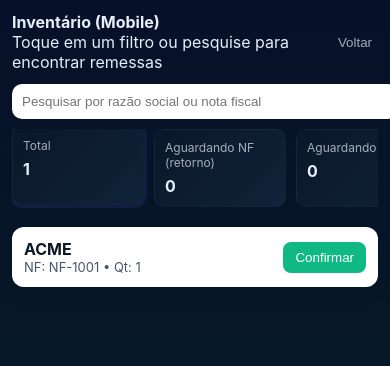
After one commit to VitorOlegario-git/VISTA, a PHP site: page /KPI_2.0/FrontEnd/html/inventario_mobile.php in a window 390 px wide. The commit adds this page. Shown: the top 366 px of the page. Run offline with PHP 8.4, Linux system fonts and the light colour scheme; the visitor is signed in with stand-in values (Sample User, id 1).

Commit message:
feat(inventario): add mobile view and route

```diff
--- /dev/null
+++ b/KPI_2.0/FrontEnd/html/inventario_mobile.php
@@ -0,0 +1,118 @@
+<?php
+require_once __DIR__ . '/../../BackEnd/helpers.php';
+
+// sessão e headers de segurança
+verificarSessao();
+definirHeadersSeguranca();
+
+?>
+<!doctype html>
+<html lang="pt-BR">
+<head>
+<meta charset="utf-8">
+<meta name="viewport" content="width=device-width,initial-scale=1">
+<title>Inventário (Mobile) - VISTA</title>
+<link rel="icon" href="<?php echo asset('FrontEnd/CSS/imagens/VISTA.png'); ?>">
+<link rel="stylesheet" href="https://cdnjs.cloudflare.com/ajax/libs/font-awesome/6.5.0/css/all.min.css">
+<style>
+    :root{--accent:#6366f1;--bg:#071029;--card:#0f172a;--text:#e6eef8;--muted:rgba(230,238,248,0.7);--success:#10b981}
+    body{margin:0;font-family:Inter,Segoe UI,Arial,sans-serif;background:linear-gradient(180deg,var(--bg),#071827);color:var(--text);-webkit-font-smoothing:antialiased}
+    .wrap{padding:12px 12px 80px}
+    .header{display:flex;align-items:center;justify-content:space-between;gap:8px;margin-bottom:12px}
+    .title{display:flex;flex-direction:column}
+    .title h1{margin:0;font-size:16px}
+    .search{width:100%;margin:10px 0}
+    .search input{width:100%;padding:10px;border-radius:10px;border:0}
+
+    .filters{display:flex;gap:10px;overflow-x:auto;padding-bottom:8px}
+    .filter-btn{min-width:110px;background:linear-gradient(135deg,#0b172a,#102338);border-radius:10px;padding:10px;border:1px solid rgba(255,255,255,0.03);cursor:pointer}
+    .filter-btn .label{font-size:12px;color:var(--muted)}
+    .filter-btn .count{font-weight:700;margin-top:6px}
+    .filter-btn.active{outline:3px solid rgba(99,102,241,0.12);transform:translateY(-2px)}
+
+    .list{margin-top:12px;display:flex;flex-direction:column;gap:10px}
+    .card{background:linear-gradient(180deg,#fff,#fff);color:#0b1724;border-radius:12px;padding:12px;box-shadow:0 6px 18px rgba(2,6,23,0.06)}
+    .card .row{display:flex;justify-content:space-between;align-items:center}
+    .card .meta{font-size:13px;color:#475569}
+    .confirm{background:var(--success);color:#fff;border:0;padding:8px 12px;border-radius:8px;cursor:pointer}
+
+    .empty{padding:20px;text-align:center;color:#94a3b8}
+
+    @media (min-width:720px){
+        .wrap{max-width:720px;margin:0 auto}
+    }
+</style>
+</head>
+<body>
+<div class="wrap">
+    <div class="header">
+        <div class="title">
+            <h1>Inventário (Mobile)</h1>
+            <div class="meta">Toque em um filtro ou pesquise para encontrar remessas</div>
+        </div>
+        <button onclick="location.href='/router_public.php?url=dashboard'" style="background:transparent;border:0;color:var(--muted)">Voltar</button>
+    </div>
+
+    <div class="search"><input id="q" placeholder="Pesquisar por razão social ou nota fiscal"></div>
+
+    <div class="filters" id="filters"></div>
+
+    <div class="list" id="list"></div>
+    <div id="empty" class="empty" style="display:none">Nenhuma remessa encontrada.</div>
+</div>
+
+<script>
+const STATUS_ORDER = ['aguardando_nf_retorno','aguardando_nf','aguardando_pg','descarte','em_analise','em_reparo','envio_analise','envio_cliente','envio_expedicao','estocado','inspecao_qualidade'];
+const STATUS_LABELS = { 'aguardando_nf':'Aguardando NF','aguardando_nf_retorno':'Aguardando NF (retorno)','aguardando_pg':'Aguardando PG','descarte':'Descarte','em_analise':'Em Análise','em_reparo':'Em Reparo','envio_analise':'Enviado p/ Análise','envio_cliente':'Enviado p/ Cliente','envio_expedicao':'Expedição','estocado':'Estocado','inspecao_qualidade':'Inspeção Qualidade' };
+let items = [];
+let counts = {};
+let active = null;
+
+function renderFilters(){
+    const c = document.getElementById('filters'); c.innerHTML='';
+    const allBtn = document.createElement('div'); allBtn.className='filter-btn'+(active===null?' active':''); allBtn.innerHTML = `<div class="label">Total</div><div class="count">${Object.values(counts).reduce((s,v)=>s+v,0)||0}</div>`; allBtn.onclick = ()=>{active=null; renderList(); updateFilters();}; c.appendChild(allBtn);
+    STATUS_ORDER.forEach(code=>{
+        const el = document.createElement('div'); el.className='filter-btn'+(active===code?' active':''); el.dataset.status = code; el.innerHTML = `<div class="label">${STATUS_LABELS[code]||code}</div><div class="count">${counts[code]||0}</div>`; el.onclick = ()=>{ active = code; renderList(); updateFilters(); }; c.appendChild(el);
+    });
+}
+
+function updateFilters(){ document.querySelectorAll('.filter-btn').forEach(b=>{ b.classList.toggle('active', b.dataset.status === active || (active===null && b.innerText.includes('Total'))); }); }
+
+function renderList(){
+    const container = document.getElementById('list'); container.innerHTML='';
+    const q = (document.getElementById('q').value||'').trim().toLowerCase();
+    let visible = items.filter(i => (active? i.status===active : true) && ((i.razao_social||'').toLowerCase().includes(q) || (i.nota_fiscal||'').toLowerCase().includes(q)));
+    if(visible.length===0){ document.getElementById('empty').style.display='block'; return; } else document.getElementById('empty').style.display='none';
+    visible.forEach(r=>{
+        const d = document.createElement('div'); d.className='card';
+        d.innerHTML = `<div class="row"><div><div style="font-weight:700">${escape(r.razao_social)}</div><div class="meta">NF: ${escape(r.nota_fiscal)} • Qt: ${r.quantidade||1}</div></div><div><button class="confirm" onclick="confirmIt(${r.id}, this)">Confirmar</button></div></div>`;
+        container.appendChild(d);
+    });
+}
+
+function escape(s){ return String(s || '').replace(/[&<>\"]/g, c=>({'&':'&amp;','<':'&lt;','>':'&gt;','"':'&quot;'}[c])); }
+
+async function load(){
+    try{
+        const res = await fetch('/router_public.php?url=inventario-api&action=list');
+        if(!res.ok) throw new Error('API');
+        const j = await res.json();
+        items = (j.items||[]).map(r=>({ id: r.id||0, razao_social: r.razao_social||r.cliente_nome||'', nota_fiscal: r.nota_fiscal||'', quantidade: r.quantidade||1, status: r.status||'' }));
+    }catch(e){
+        console.warn('API indisponível, usando mock');
+        items = [ {id:1,razao_social:'ACME',nota_fiscal:'NF-1001',quantidade:1,status:'aguardando_pg'} ];
+    }
+    counts = {}; items.forEach(x=>counts[x.status] = (counts[x.status]||0)+1);
+    renderFilters(); renderList();
+}
+
+async function confirmIt(id, btn){ btn.disabled=true; const orig = btn.innerHTML; btn.innerHTML='...'; try{ const fd = new FormData(); fd.append('resumo_id', id); fd.append('action','confirm'); const r = await fetch('/router_public.php?url=inventario-api',{method:'POST',body:fd}); const j = await r.json(); if(j && j.success){ btn.innerHTML='OK'; // remove
+        const idx = items.findIndex(x=>x.id===id); if(idx!==-1){ counts[items[idx].status] = Math.max(0,(counts[items[idx].status]||1)-1); items.splice(idx,1); renderFilters(); renderList(); }
+    } else { btn.innerHTML='Erro'; }
+ }catch(e){ btn.innerHTML='Erro'; } setTimeout(()=>{ btn.disabled=false; btn.innerHTML=orig; },1200); }
+
+document.getElementById('q').addEventListener('input', ()=>renderList());
+window.addEventListener('load', ()=>load());
+</script>
+</body>
+</html>
--- a/KPI_2.0/router.php
+++ b/KPI_2.0/router.php
@@ -180,7 +180,7 @@ function createRouter(): Router
     // Compatibilidade com links antigos que usavam inventario.php diretamente
     $router->add('/inventario.php', 'FrontEnd/html/inventario.php');
     // Rota móvel amigável (redirigida por router_public quando UA móvel)
-    $router->add('/inventario_mobile', 'FrontEnd/html/inventario.php');
+    $router->add('/inventario_mobile', 'FrontEnd/html/inventario_mobile.php');
     // Backend API mínimo para suportar listagem (frontend)
     $router->add('/inventario-api', 'BackEnd/Inventario/InventarioApi.php');
     // Para reimplementar o módulo completo (backend) restaure BackEnd/Inventario.
```
